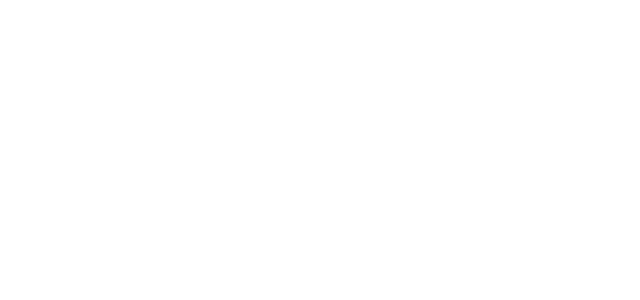
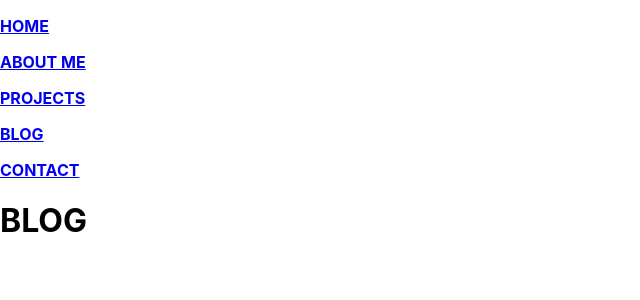
Before and after one commit to sivanadler/sivan-adler-website, a React (Create React App) app: page /blog in a window 1280 px wide. Shown: the top 300 px of the page, without its empty margins (0-640 px from the left). Built offline with nearby package versions, Linux system fonts and the light colour scheme.

Commit message:
react routes are complete and nav bar works to load each page

```diff
--- a/src/App.js
+++ b/src/App.js
@@ -17,6 +17,9 @@ class App extends React.Component {
       <div className="App">
         <Nav history={this.props.history}/>
           <Route exact path="/about" render={routerProps => <About {...routerProps}/>}/>
+          <Route exact path="/projects" render={routerProps => <Project {...routerProps}/>}/>
+          <Route exact path="/blog" render={routerProps => <Blog {...routerProps}/>}/>
+          <Route exact path="/contact" render={routerProps => <Contact {...routerProps}/>}/>
       </div>
     );
   }
--- a/src/Blog.js
+++ b/src/Blog.js
@@ -1,12 +1,14 @@
 import React from "react";
 import Post from './Post'
+import Nav from './Nav'
 
 class Blog extends React.Component {
 
   render() {
     return (
       <div>
-        <Post />
+        <Nav history={this.props.history}/>
+        <h1>BLOG</h1>
       </div>
     )
   }
--- a/src/Contact.js
+++ b/src/Contact.js
@@ -1,12 +1,14 @@
 import React from "react";
 import ContactForm from './ContactForm'
+import Nav from './Nav'
 
 class Contact extends React.Component {
 
   render() {
     return (
       <div>
-        <ContactForm />
+        <Nav history={this.props.history}/>
+        <h1>CONTACT</h1>
       </div>
     )
   }
--- a/src/Nav.js
+++ b/src/Nav.js
@@ -8,15 +8,31 @@ class Nav extends React.Component {
     this.props.history.push('/about')
   }
 
+  handleGoHome = () => {
+    this.props.history.push('/')
+  }
+
+  handleProjects = () => {
+    this.props.history.push('/projects')
+  }
+
+  handleBlog = () => {
+    this.props.history.push('/blog')
+  }
+
+  handleContact = () => {
+    this.props.history.push('/contact')
+  }
+
   render() {
     return (
       <div className="nav">
         <Router>
-          <NavLink to="/" exact className="main-nav-link"><p className="main-nav-link-text"><strong>HOME</strong></p></NavLink>
+          <NavLink to="/" exact className="main-nav-link" onClick={this.handleGoHome}><p className="main-nav-link-text"><strong>HOME</strong></p></NavLink>
           <NavLink to="/about" exact className="main-nav-link"><p className="main-nav-link-text" onClick={this.handleAboutMe}><strong>ABOUT ME</strong></p></NavLink>
-          <NavLink to="/projects" exact className="main-nav-link"><p className="main-nav-link-text"><strong>PROJECTS</strong></p></NavLink>
-          <NavLink to="/blog" exact className="main-nav-link"><p className="main-nav-link-text"><strong>BLOG</strong></p></NavLink>
-          <NavLink to="/contact" exact className="main-nav-link"><p className="main-nav-link-text"><strong>CONTACT</strong></p></NavLink>
+          <NavLink to="/projects" exact className="main-nav-link"><p className="main-nav-link-text" onClick={this.handleProjects}><strong>PROJECTS</strong></p></NavLink>
+          <NavLink to="/blog" exact className="main-nav-link"><p className="main-nav-link-text" onClick={this.handleBlog}><strong>BLOG</strong></p></NavLink>
+          <NavLink to="/contact" exact className="main-nav-link"><p className="main-nav-link-text" onClick={this.handleContact}><strong>CONTACT</strong></p></NavLink>
         </Router>
       </div>
     )
--- a/src/Project.js
+++ b/src/Project.js
@@ -1,12 +1,14 @@
 import React from "react";
 import ProjectCard from './ProjectCard'
+import Nav from './Nav'
 
 class Project extends React.Component {
 
   render() {
     return (
       <div>
-        <ProjectCard />
+        <Nav history={this.props.history}/>
+        <h1>PROJECTS</h1>
       </div>
     )
   }
--- a/src/index.js
+++ b/src/index.js
@@ -3,6 +3,9 @@ import ReactDOM from 'react-dom';
 import './index.css';
 import App from './App';
 import About from './About';
+import Project from './Project';
+import Blog from './Blog';
+import Contact from './Contact';
 import * as serviceWorker from './serviceWorker';
 import { BrowserRouter as Router, Route, NavLink } from 'react-router-dom'
 
@@ -10,6 +13,10 @@ ReactDOM.render(
   <Router>
     <Route exact path="/" component={App} />
     <Route exact path="/about" component={About} />
+    <Route exact path="/projects" component={Project} />
+    <Route exact path="/blog" component={Blog} />
+    <Route exact path="/contact" component={Contact} />
+
   </Router>
 , document.getElementById('root'));
 
```
Also changed, not shown: src/heart.png (added).
